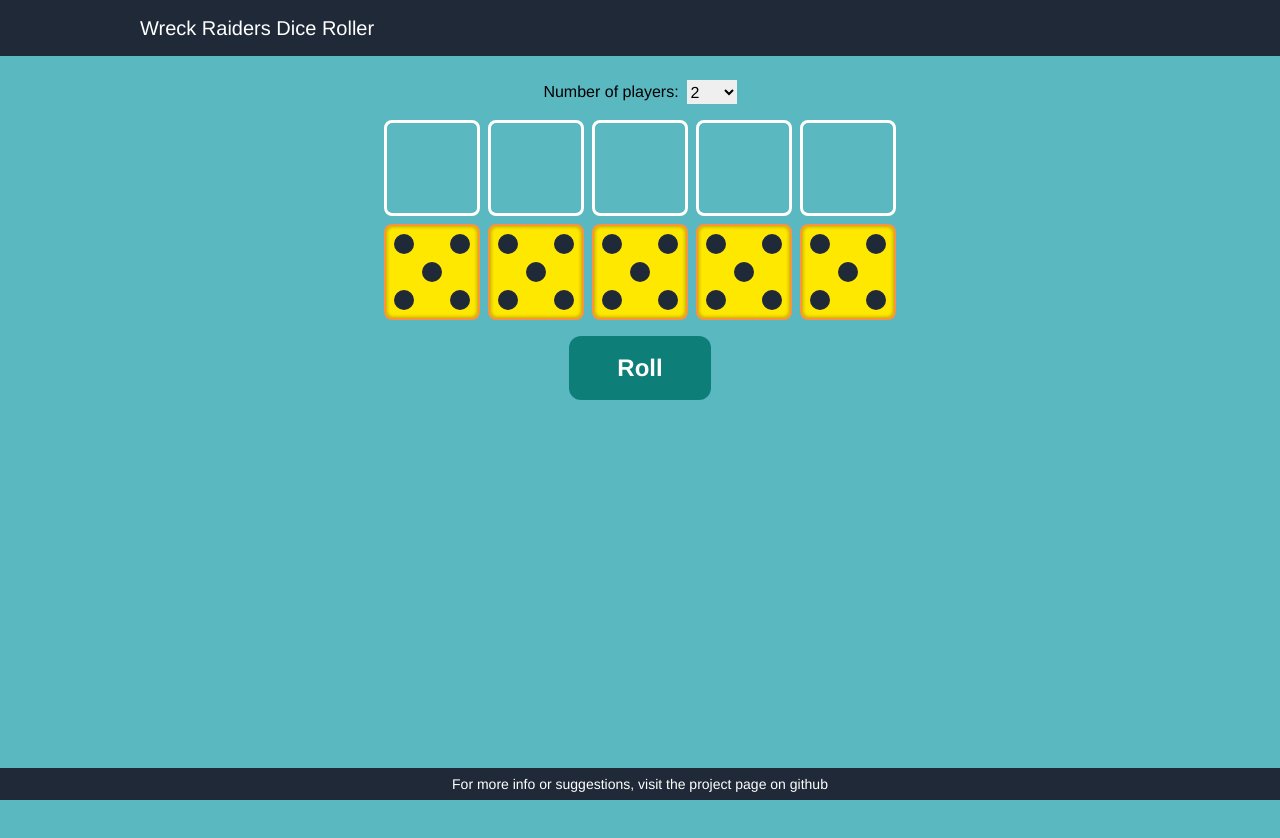
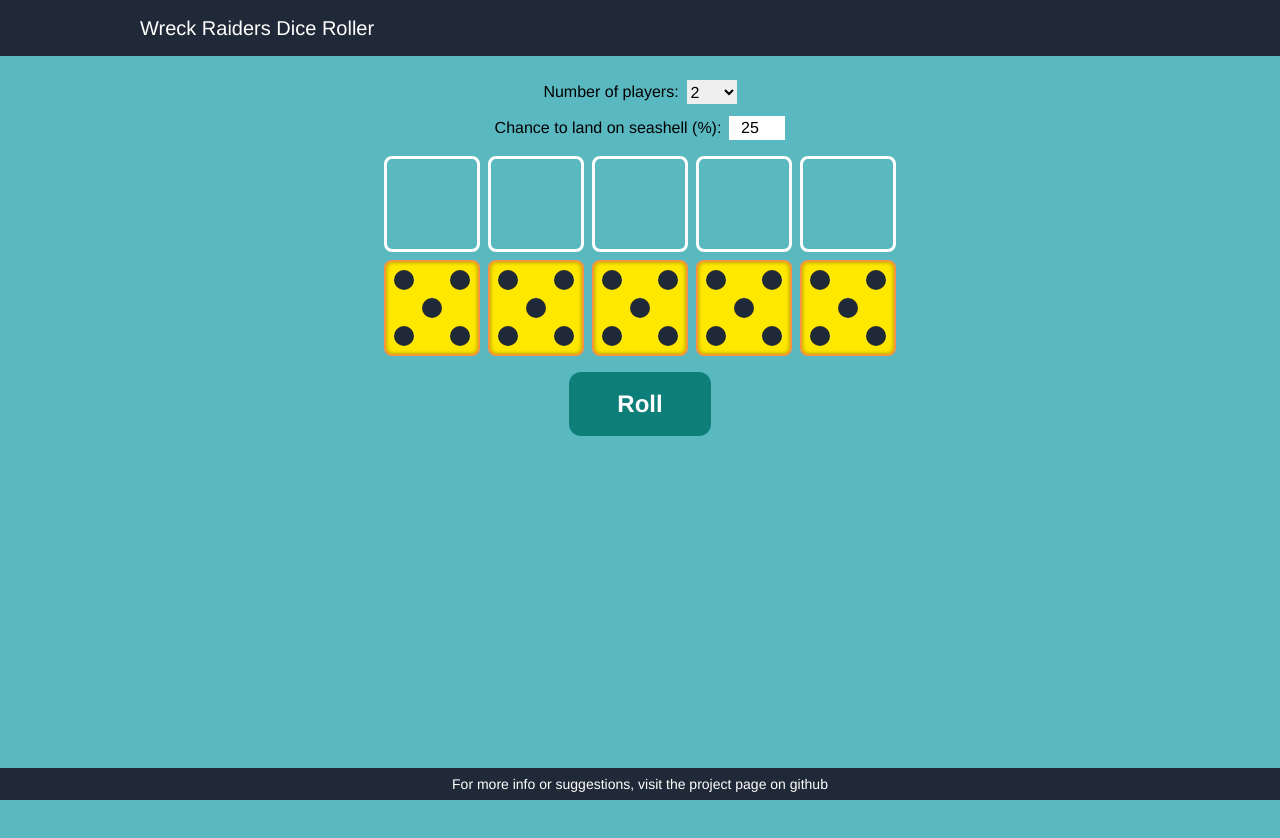
Before and after one commit to MrIee/board-game-helpers, a Vue app: page / in a window 1280 px wide. Shown: the top 838 px of the page. Built offline with nearby package versions, Linux system fonts and the light colour scheme.

Commit message:
Add input to modify seashell probability

```diff
--- a/src/App.vue
+++ b/src/App.vue
@@ -9,6 +9,10 @@
         <option value="6">5</option>
         <option value="6">solo</option>
       </select>
+    </div>
+    <div class="tw-flex tw-justify-center tw-mb-3">
+      <span class="tw-mr-2">Chance to land on seashell (%):</span>
+      <NumberInput v-model="seashellProbability" :max="100" />
     </div>
     <div class="tw-flex tw-flex-row-reverse sm:tw-flex-col tw-justify-center">
       <div class="tw-flex tw-flex-col sm:tw-flex-row tw-justify-center">
@@ -38,18 +42,21 @@ import starfishImgUrl from './assets/images/starfish.png';
 import Topbar from './components/Topbar.vue';
 import Footer from './components/Footer.vue';
 import Dice from './components/Dice.vue';
+import NumberInput from './components/NumberInput.vue';
 
 export default defineComponent({
   components: {
     Topbar,
     Footer,
     Dice,
+    NumberInput,
   },
   data() {
     return {
       dice: [0, 0, 0, 0, 0],
       seashells: ['', '', '', '', ''],
       seashellTypes: ['conch', 'scallop', 'starfish'],
+      seashellProbability: 25,
     };
   },
   methods: {
@@ -117,10 +124,9 @@ export default defineComponent({
     },
     setSeashell(index: number): void {
       const maxProbability: number = 100;
-      const shellProbability: number = 25;
       const chance = this.getRandomNumber(maxProbability);
 
-      if (chance > 0 && chance <= shellProbability) {
+      if (chance > 0 && chance <= this.seashellProbability) {
         this.setSeashellType(index);
       } else {
         this.seashells[index] = '';
--- /dev/null
+++ b/src/components/NumberInput.vue
@@ -0,0 +1,139 @@
+<template>
+  <div class="tw-inline-flex tw-relative">
+    <input
+      :ref="inputRef"
+      class="tw-w-14 tw-rounded-none tw-text-center"
+      type="number"
+      :value="modelValue || value"
+      inputmode="numeric"
+      @mousewheel="onMouseWheel"
+      @keydown.up="incrementValue"
+      @keydown.down="decrementValue"
+      @input="validateInput"
+    />
+  </div>
+</template>
+
+<script lang="ts">
+import { defineComponent } from 'vue';
+
+export default defineComponent({
+  props: {
+    value: {
+      type: Number,
+      default: 0,
+    },
+    modelValue: {
+      type: Number,
+      default: 0,
+    },
+    max: {
+      type: Number,
+      default: 99,
+    },
+    min: {
+      type: Number,
+      default: 0,
+    },
+    disableControls: {
+      type: Boolean,
+      default: false,
+    },
+  },
+  data() {
+    return {
+      inputRef: 'js-number-input',
+      currentValue: this.value,
+      oldValue: this.value,
+    };
+  },
+  watch: {
+    value(value: number): void {
+      this.currentValue = value;
+    },
+    max(newValue: number, oldValue: number): void {
+      if (newValue < oldValue) {
+        this.$nextTick(() => {
+          if (this.currentValue > this.max) {
+            this.setInputElementValue(this.max);
+          }
+        });
+      }
+    },
+  },
+  methods: {
+    getInputElementValue(): string {
+      const inputElement = this.$refs[this.inputRef] as HTMLInputElement;
+      return inputElement.value;
+    },
+    setInputElementValue(value: number): void {
+      const inputElement = this.$refs[this.inputRef] as HTMLInputElement;
+      inputElement.value = value.toString();
+      this.currentValue = value;
+    },
+    decrementValue(): void {
+      if (this.disableControls) {
+        return;
+      }
+
+      this.setInputElementValue(parseInt(this.getInputElementValue()) - 1);
+      this.validateInput();
+      this.$emit('decrement');
+    },
+    incrementValue(): void {
+      if (this.disableControls) {
+        return;
+      }
+
+      this.setInputElementValue(parseInt(this.getInputElementValue()) + 1);
+      this.validateInput();
+      this.$emit('increment');
+    },
+    onMouseWheel(event: WheelEvent): void {
+      const inputElement = this.$refs[this.inputRef] as HTMLInputElement;
+
+      if (inputElement === document.activeElement) {
+        event.preventDefault();
+        const deltaY = (event as WheelEvent).deltaY;
+
+        if (deltaY > 0) {
+          this.setInputElementValue(this.currentValue - 1);
+        } else {
+          this.setInputElementValue(this.currentValue + 1);
+        }
+
+        this.validateInput();
+      }
+    },
+    emitUpdateEvent(): void {
+      if (this.modelValue) {
+        this.$emit('update:modelValue', this.currentValue);
+      }
+
+      this.$emit('update', this.currentValue);
+    },
+    validateInput(): void {
+      const value = this.getInputElementValue();
+      const inputFilter = /^\d*$/.test(value);
+      this.currentValue = parseInt(value);
+
+      if (
+        inputFilter &&
+        this.currentValue >= this.min &&
+        this.currentValue <= this.max
+      ) {
+        this.oldValue = this.currentValue;
+      } else {
+        this.setInputElementValue(this.oldValue);
+      }
+
+      if (value === '') {
+        this.setInputElementValue(0);
+      }
+
+      this.$emit('update:modelValue', this.currentValue);
+      this.$emit('update', this.currentValue);
+    },
+  },
+});
+</script>
```
